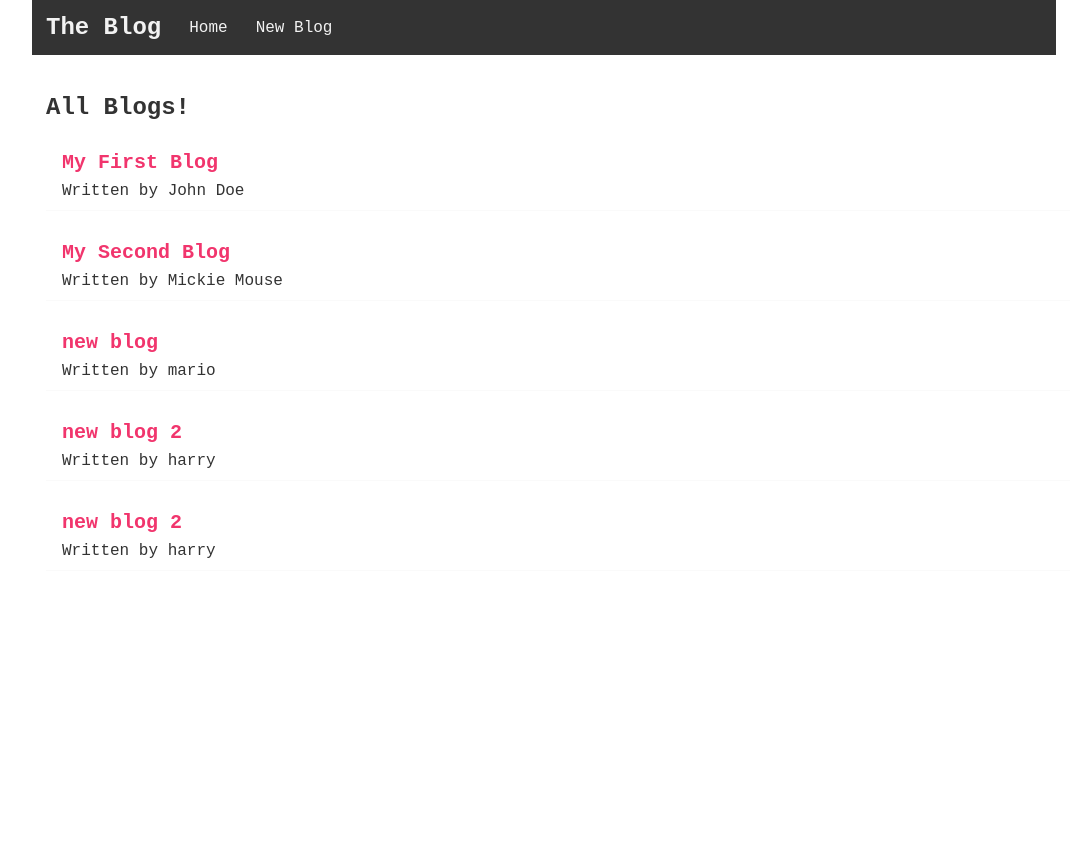
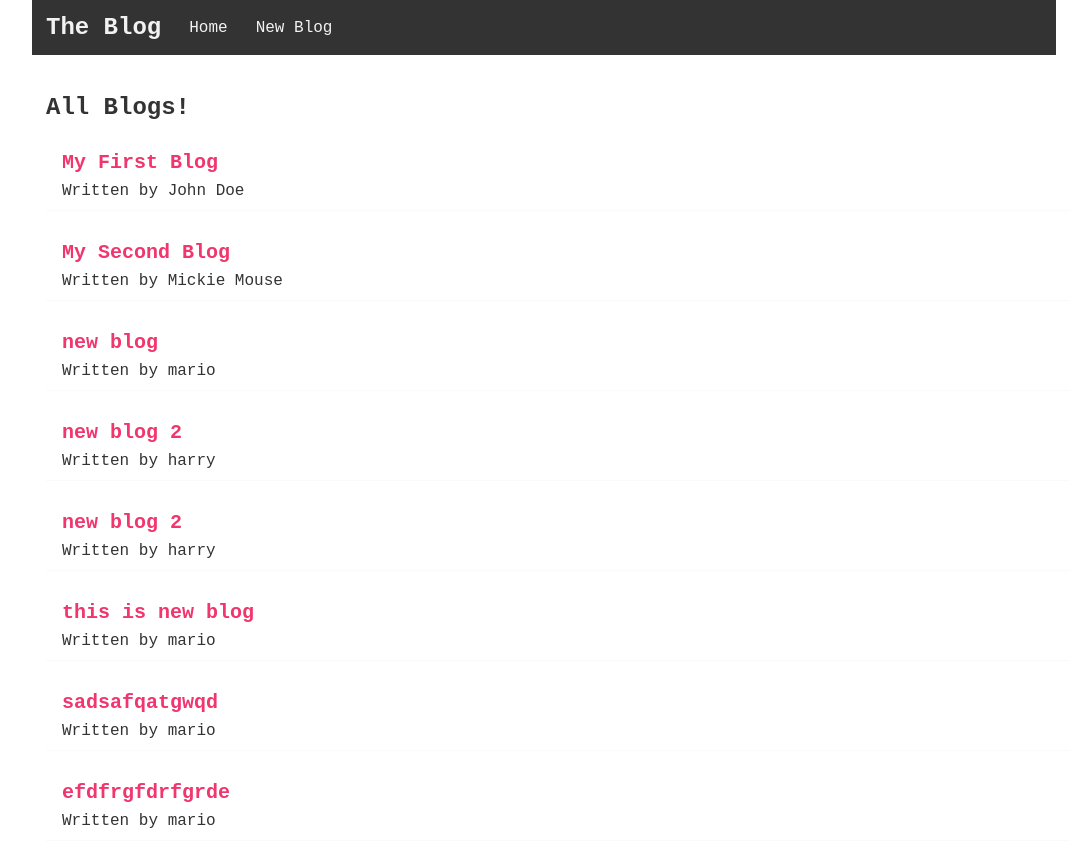
Before and after one commit to harry-chew/learn-react, a React (Create React App) app: page / in a window 1280 px wide. Shown: the top 866 px of the page, without its empty margins (96-1183 px from the left). Before the commit the page ends 800 px from the top, so only its background shows below. Built offline with nearby package versions, Linux system fonts and the light colour scheme; data requests are answered from the project's data file.

Commit message:
feat: useHistory to redirect user

```diff
--- a/data/db.json
+++ b/data/db.json
@@ -29,6 +29,24 @@
       "body": "ioshjedfoikjsejfcvoiesjoifjseoifse",
       "author": "harry",
       "id": 5
+    },
+    {
+      "title": "this is new blog",
+      "body": "yesyesyesyesy",
+      "author": "mario",
+      "id": 6
+    },
+    {
+      "title": "sadsafqatgwqd",
+      "body": "ardfawfrsefsedawdawdawd",
+      "author": "mario",
+      "id": 7
+    },
+    {
+      "title": "efdfrgfdrfgrde",
+      "body": "sesdfsefesfsefsef",
+      "author": "mario",
+      "id": 8
     }
   ]
 }
--- a/src/Create.js
+++ b/src/Create.js
@@ -1,10 +1,12 @@
 import { useState } from "react";
+import { useHistory } from "react-router-dom";
 
 const Create = () => {
     const [title, setTitle] = useState('');
     const [body, setBody] = useState('');
     const [author, setAuthor] = useState('mario');
     const [isPending, setIsPending] = useState(false);
+    const history = useHistory();
 
     const handleSubmit = (e) => {
         e.preventDefault();
@@ -18,7 +20,10 @@ const Create = () => {
         }).then(() => {
             console.log('new blog added');
             setIsPending(false);
+            history.push('/');
         });
+
+
     };
     return (
         <div className="create">
```
